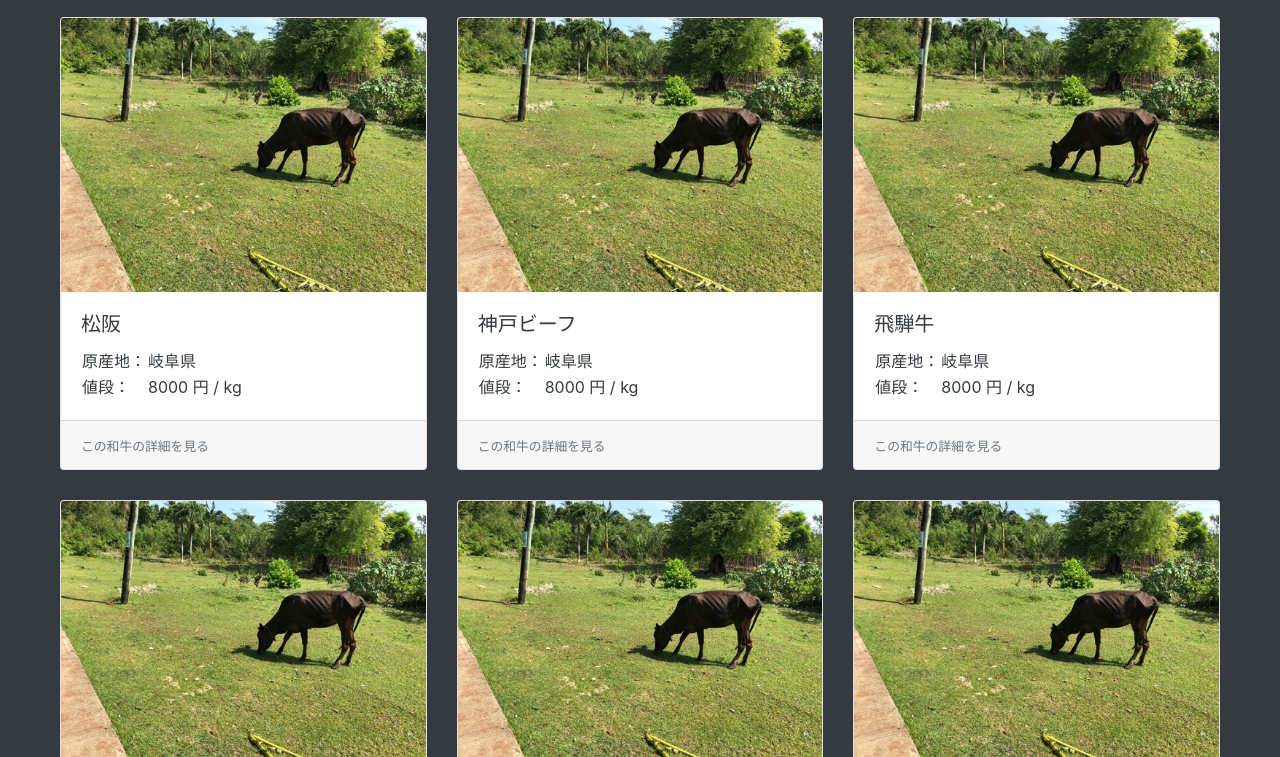
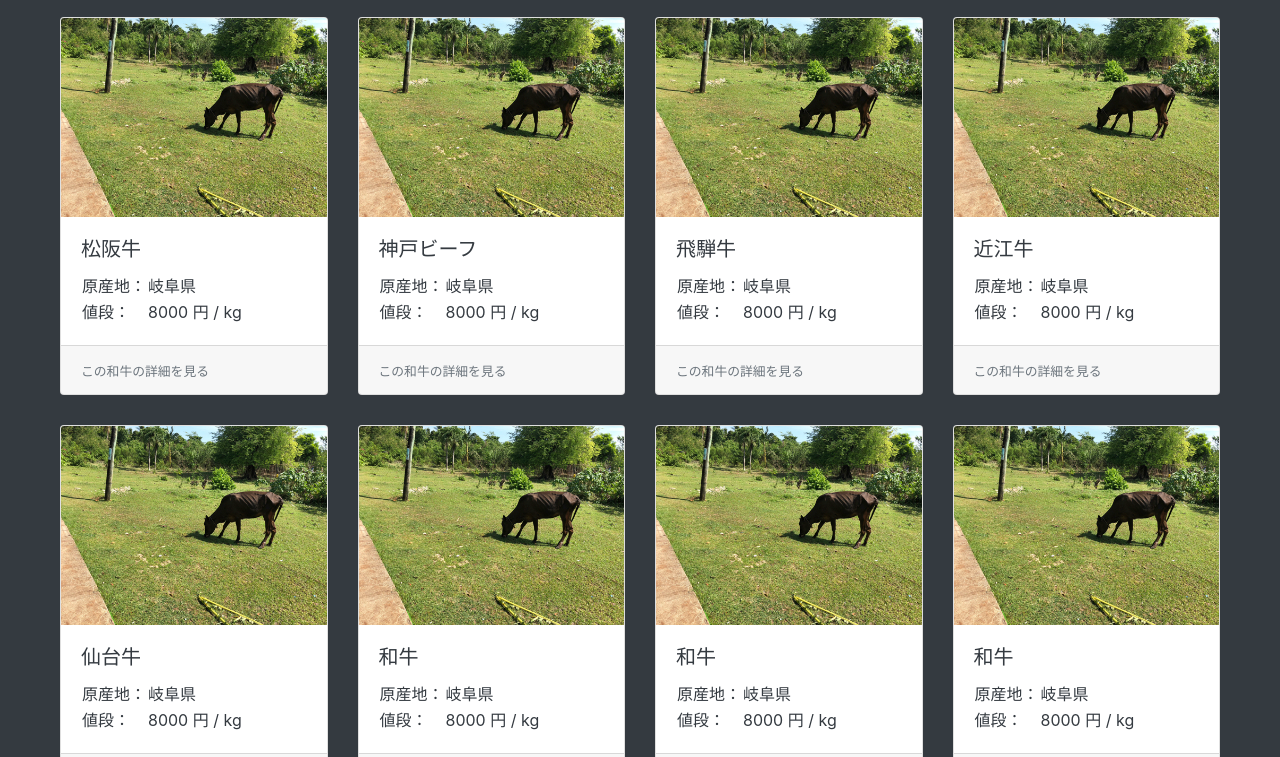
Before and after one commit to kentkuwabara/wagyu_price, a plain HTML site: page index.html in a window 1280 px wide. Shown: the part 43-800 px from the top of the page. Drawn offline with Linux system fonts and the light colour scheme.

Commit message:
1行あたりのカード枚数を4枚に変更

```diff
--- a/index.html
+++ b/index.html
@@ -31,7 +31,7 @@
       <a href="#" class="card">
         <img class="card-img-top" src="img/ph_beaf.jpg">
         <div class="card-body">
-          <h5 class="card-title">松阪</h5>
+          <h5 class="card-title">松阪牛</h5>
           <table>
             <tr>
               <td>原産地： </td>
@@ -85,8 +85,46 @@
           <small class="text-muted">この和牛の詳細を見る</small>
         </div>
       </a>
+      <a href="#" class="card">
+        <img class="card-img-top" src="img/ph_beaf.jpg">
+        <div class="card-body">
+          <h5 class="card-title">近江牛</h5>
+          <table>
+            <tr>
+              <td>原産地： </td>
+              <td>岐阜県</td>
+            </tr>
+            <tr>
+              <td>値段： </td>
+              <td>8000 円 / kg</td>
+            </tr>
+          </table>
+        </div>
+        <div class="card-footer">
+          <small class="text-muted">この和牛の詳細を見る</small>
+        </div>
+      </a>
     </div>
     <div class="card-deck row">
+      <a href="#" class="card">
+        <img class="card-img-top" src="img/ph_beaf.jpg">
+        <div class="card-body">
+          <h5 class="card-title">仙台牛</h5>
+          <table>
+            <tr>
+              <td>原産地： </td>
+              <td>岐阜県</td>
+            </tr>
+            <tr>
+              <td>値段： </td>
+              <td>8000 円 / kg</td>
+            </tr>
+          </table>
+        </div>
+        <div class="card-footer">
+          <small class="text-muted">この和牛の詳細を見る</small>
+        </div>
+      </a>
       <a href="#" class="card">
         <img class="card-img-top" src="img/ph_beaf.jpg">
         <div class="card-body">
```
